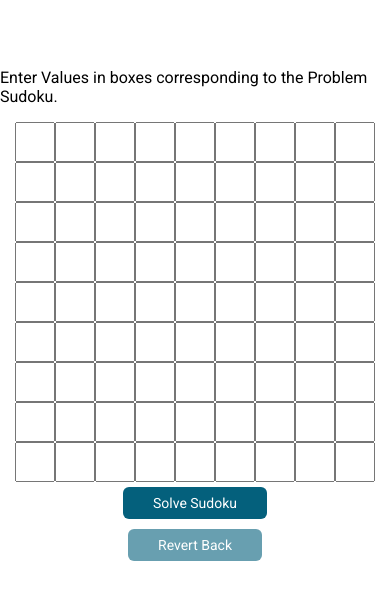
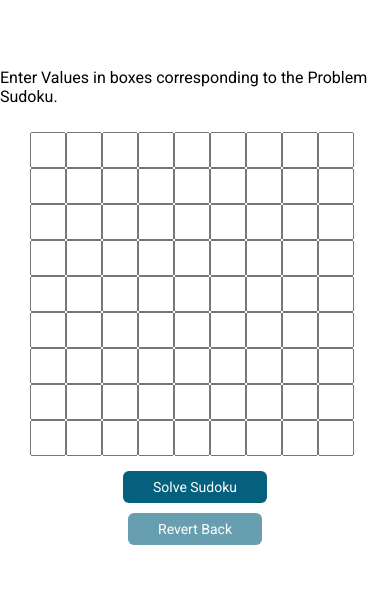
Before and after one commit to sarkardchamp/FrontendMiniProjects, a plain HTML site: page Sudoku Solver/index.html in a window 390 px wide. Shown: the part 81-680 px from the top of the page. Drawn offline with Linux system fonts and the light colour scheme.

Commit message:
updated css

```diff
--- a/Sudoku Solver/styles.css
+++ b/Sudoku Solver/styles.css
@@ -9,6 +9,7 @@ body {
     margin: 0;
     height: 100vh;
     display: flex;
+    width: 100vw;
     flex-direction: column;
     align-items: center;
     /* justify-content: center; */
@@ -81,3 +82,18 @@ input[type=number] {
     cursor: not-allowed;
     opacity: 0.6;
 }
+
+@media (max-width: 560px) {
+    input[type=number] {
+        height: 36px;
+        width: 36px;
+        padding: 8px 8px;
+        font-size: 12px;
+        font-weight: bold;
+    }
+    #board {
+        min-width: 330px;
+        margin: 10px auto;
+    }
+
+}
```
